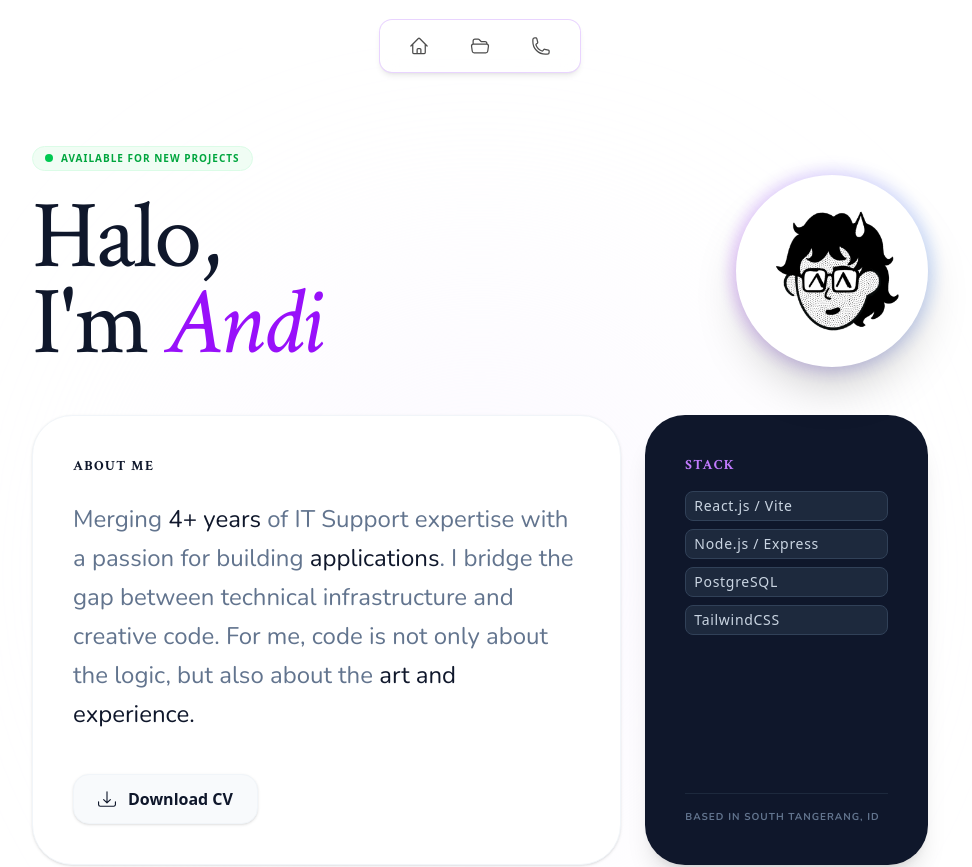
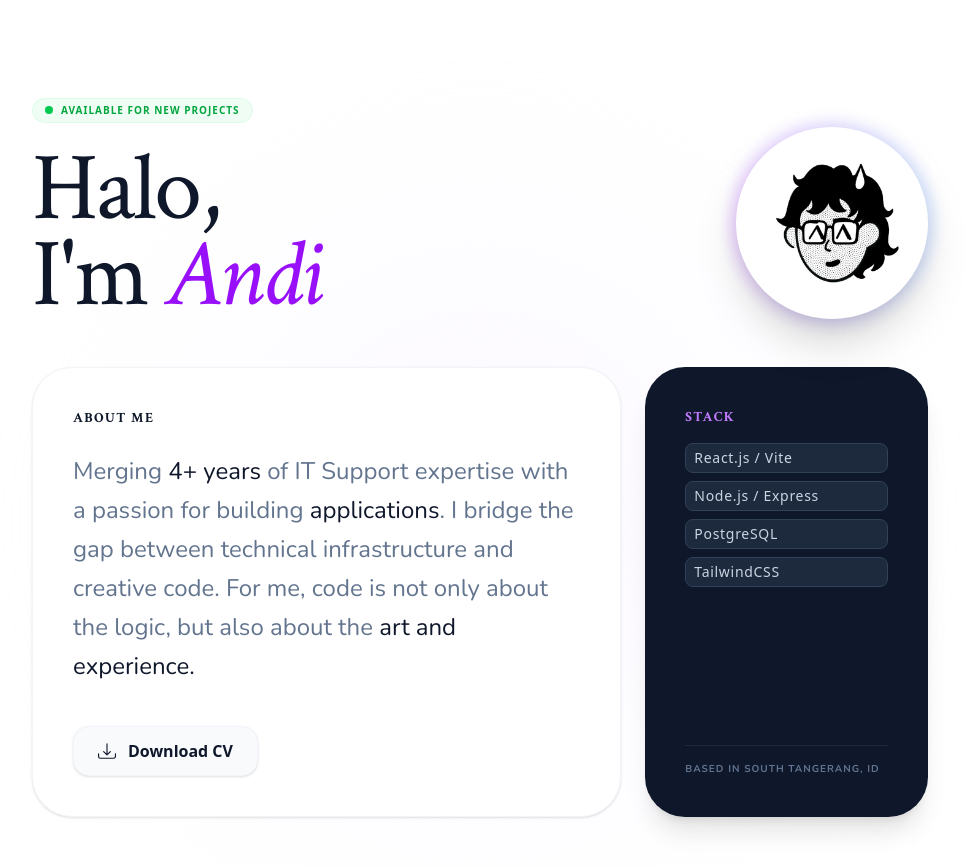
Before and after one commit to andi-ramadhan/personal-web, a React (Vite) app: page / in a window 1280 px wide. Shown: the top 867 px of the page, without its empty margins (160-1132 px from the left). Built offline with nearby package versions, Linux system fonts and the light colour scheme.

Commit message:
Comment out Navbar in App component
Comment out the Navbar header component in App.jsx.

```diff
--- a/src/App.jsx
+++ b/src/App.jsx
@@ -9,9 +9,11 @@ function App() {
   return (
     <>
       <div className='w-full h-screen fixed bg-white'></div>
-//      <header className='flex justify-center'>
-//        <Navbar />
-//      </header>
+      {/*
+       <header className='flex justify-center'>
+         <Navbar />
+       </header>
+      */}
       <main className='flex flex-col items-center px-5 min-h-screen w-full overflow-x-hidden'>
         <ProfileHead />
         <Works />
```
